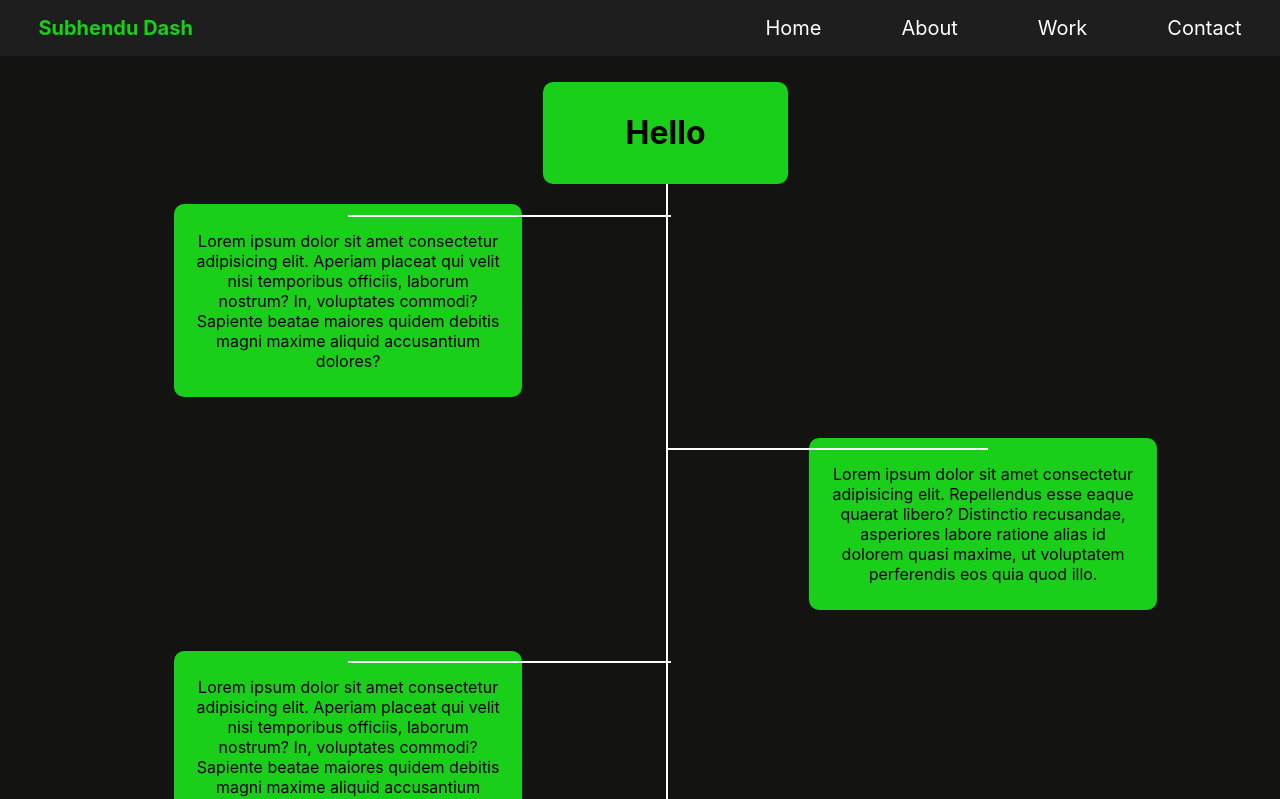
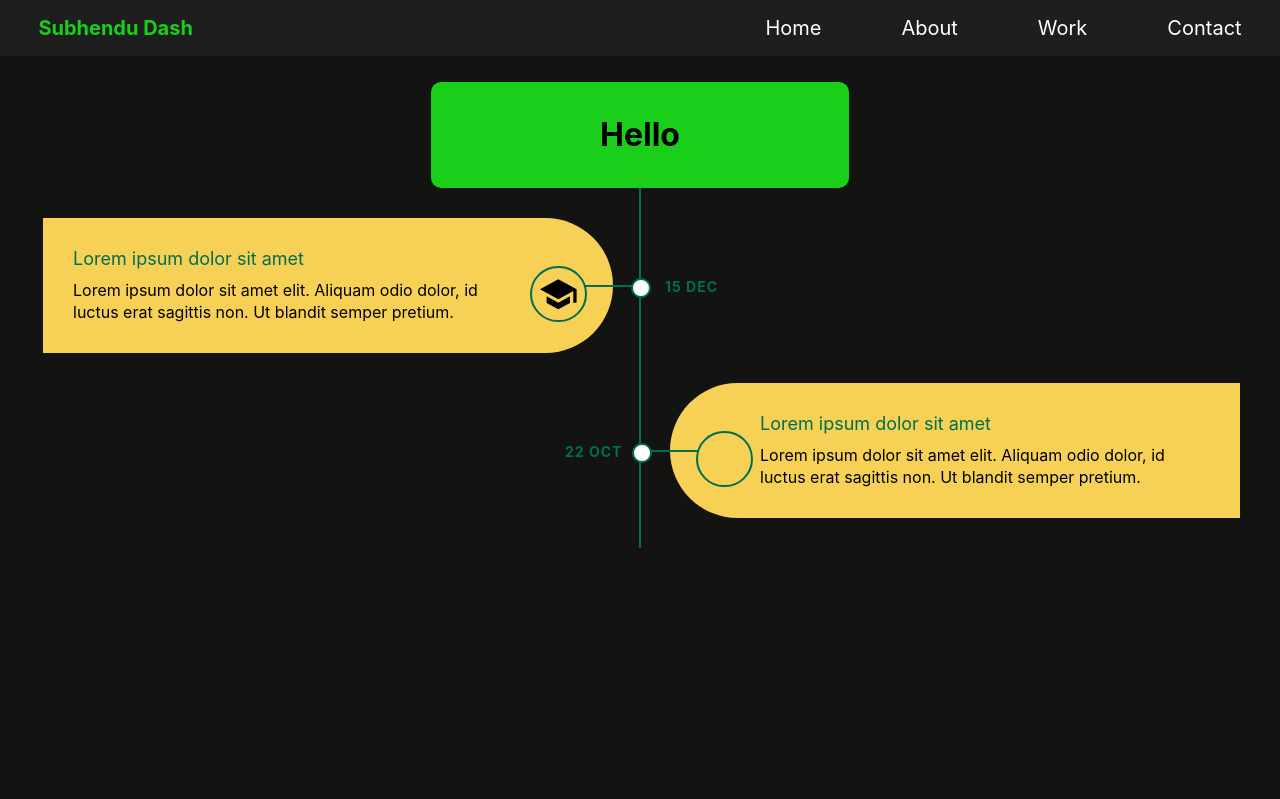
Before and after one commit to subhendudash02/subhendudash02.github.io, a React (Create React App) app: page /#/work in a window 1280 px wide. Shown: the top 799 px of the page. Built offline with nearby package versions, Linux system fonts and the light colour scheme.

Commit message:
add timeline

```diff
--- a/src/components/Work.jsx
+++ b/src/components/Work.jsx
@@ -1,28 +1,35 @@
 import "../styles/work.css";
+import SchoolIcon from '@mui/icons-material/School';
 
 export default function Work() {
     return (
-        <div className="work line">
-            <div className="card center">
+        <div className="work">
+            <div className="heading center">
                 <h1>Hello</h1>
             </div>
 
-            <div className="card left">
-                <p>Lorem ipsum dolor sit amet consectetur adipisicing elit. Aperiam placeat qui velit nisi temporibus officiis, laborum nostrum? In, voluptates commodi? Sapiente beatae maiores quidem debitis magni maxime aliquid accusantium dolores?</p>
+            <div class="timeline">
+                <div class="container left">
+                    <div class="date">15 Dec</div>
+                    <SchoolIcon class="icon"></SchoolIcon>
+                    <div class="content">
+                    <h2>Lorem ipsum dolor sit amet</h2>
+                    <p>
+                        Lorem ipsum dolor sit amet elit. Aliquam odio dolor, id luctus erat sagittis non. Ut blandit semper pretium.
+                    </p>
+                    </div>
+                </div>
+                <div class="container right">
+                    <div class="date">22 Oct</div>
+                    <i class="icon fa fa-gift"></i>
+                    <div class="content">
+                    <h2>Lorem ipsum dolor sit amet</h2>
+                    <p>
+                        Lorem ipsum dolor sit amet elit. Aliquam odio dolor, id luctus erat sagittis non. Ut blandit semper pretium.
+                    </p>
+                    </div>
+                </div>
             </div>
-
-            <div className="card right">
-                <p>Lorem ipsum dolor sit amet consectetur adipisicing elit. Repellendus esse eaque quaerat libero? Distinctio recusandae, asperiores labore ratione alias id dolorem quasi maxime, ut voluptatem perferendis eos quia quod illo.</p>
-            </div>
-
-            <div className="card left">
-                <p>Lorem ipsum dolor sit amet consectetur adipisicing elit. Aperiam placeat qui velit nisi temporibus officiis, laborum nostrum? In, voluptates commodi? Sapiente beatae maiores quidem debitis magni maxime aliquid accusantium dolores?</p>
-            </div>
-
-            <div className="card right">
-                <p>Lorem ipsum dolor sit amet consectetur adipisicing elit. Repellendus esse eaque quaerat libero? Distinctio recusandae, asperiores labore ratione alias id dolorem quasi maxime, ut voluptatem perferendis eos quia quod illo.</p>
-            </div>
-
         </div>
     );
 }
--- a/src/styles/work.css
+++ b/src/styles/work.css
@@ -2,62 +2,149 @@
     padding: 2%;
 }
 
-/* Vertical Line */
-
-.line {
-    margin: 0 auto;
-    width: 80%;
-    position: absolute;
-    left: 10%;
+.heading {
+    margin: auto;
+    background-color: var(--green);
+    color: #000;
+    padding: 1% 2% 1% 2%;
+    width: 30%;
+    text-align: center;
+    border-radius: 10px;
 }
 
-.line::after {
+.timeline {
+    position: relative;
+    width: 100%;
+    max-width: 1140px;
+    margin: 0 auto;
+    padding: 15px 0;
+}
+
+.timeline::after {
     content: '';
     position: absolute;
     width: 2px;
-    background-color: #FFF;
-    top: 5%;
+    background: #006E51;
+    top: 0;
     bottom: 0;
     left: 50%;
-    z-index: -1;
+    margin-left: -1px;
 }
 
-.card {
-    padding: 1% 2% 1% 2%;
-    width: 20%;
-    text-align: center;
-    border-radius: 10px;
-    background-color: var(--green);
-    color: black;
-    margin: 2%;
+.container {
+    padding: 15px 30px;
+    position: relative;
+    background: inherit;
+    width: 50%;
 }
 
-.center {
-    margin: auto;
+.container.left {
+    left: -5%;
 }
 
-.left {
-    clear: both;
-    width: 30%;
-    float: left;
+.container.right {
+    left: 50%;
 }
 
-.right {
-    width: 30%;
-    clear: both;
-    float: right;
+.container::after {
+    content: '';
+    position: absolute;
+    width: 16px;
+    height: 16px;
+    top: calc(50% - 8px);
+    right: -8px;
+    background: #ffffff;
+    border: 2px solid #006E51;
+    border-radius: 16px;
+    z-index: 1;
 }
 
-/* Horizontal Line */
+.container.right::after {
+    left: -8px;
+}
 
-.left::before, .right::before {
+.container::before {
     content: '';
     position: absolute;
-    width: 30%;
-    border-top: 2px solid #FFF;
-    display: inline-block;
+    width: 50px;
+    height: 2px;
+    top: calc(50% - 1px);
+    right: 8px;
+    background: #006E51;
+    z-index: 1;
 }
 
-.right::before {
-    right: 20%;
+.container.right::before {
+    left: 8px;
 }
+
+.container .date {
+    position: absolute;
+    display: inline-block;
+    top: calc(50% - 8px);
+    text-align: center;
+    font-size: 14px;
+    font-weight: bold;
+    color: #006E51;
+    text-transform: uppercase;
+    letter-spacing: 1px;
+    z-index: 1;
+}
+
+.container.left .date {
+    right: -75px;
+}
+
+.container.right .date {
+    left: -75px;
+}
+
+.container .icon {
+    position: absolute;
+    display: inline-block;
+    width: 40px;
+    height: 40px;
+    padding: 1%;
+    top: calc(50% - 20px);
+    background: #F6D155;
+    border: 2px solid #006E51;
+    border-radius: 100%;
+    text-align: center;
+    font-size: 18px;
+    color: #006E51;
+    z-index: 1;
+}
+
+.container.left .icon {
+    right: 56px;
+}
+
+.container.right .icon {
+    left: 56px;
+}
+
+.container .content {
+    padding: 30px 90px 30px 30px;
+    background: #F6D155;
+    position: relative;
+    border-radius: 0 500px 500px 0;
+}
+
+.container.right .content {
+    padding: 30px 30px 30px 90px;
+    border-radius: 500px 0 0 500px;
+}
+
+.container .content h2 {
+    margin: 0 0 10px 0;
+    font-size: 18px;
+    font-weight: normal;
+    color: #006E51;
+}
+
+.container .content p {
+    margin: 0;
+    font-size: 16px;
+    line-height: 22px;
+    color: #000000;
+}
```
